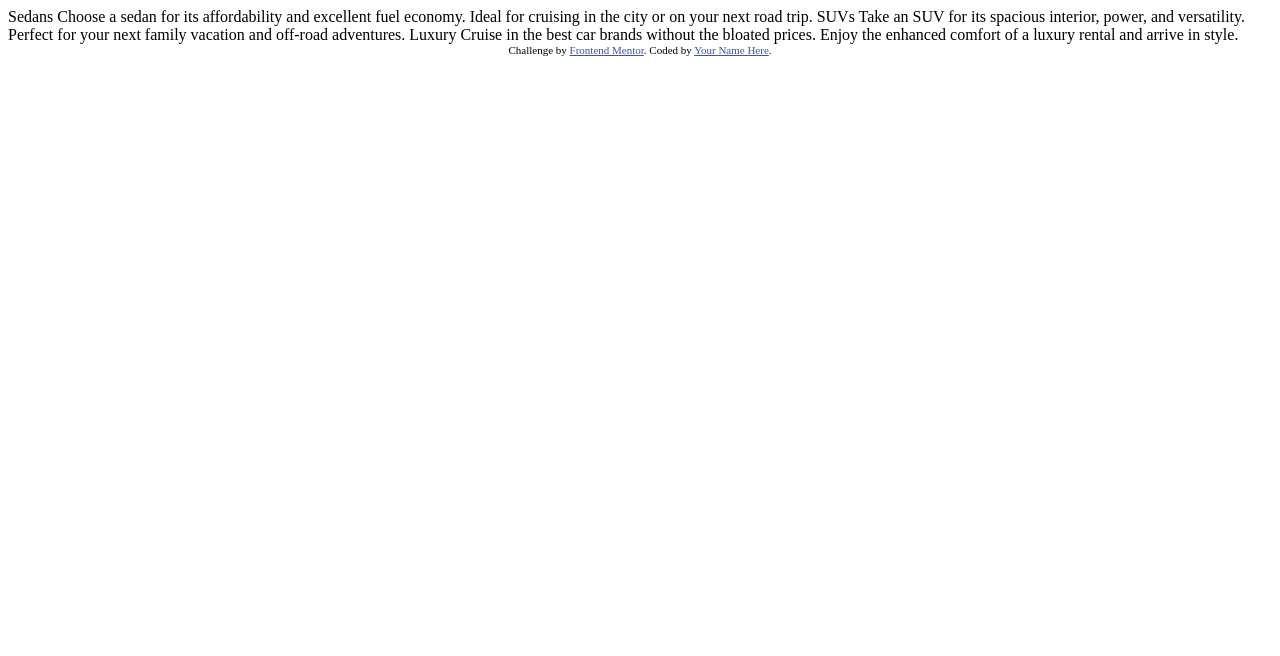
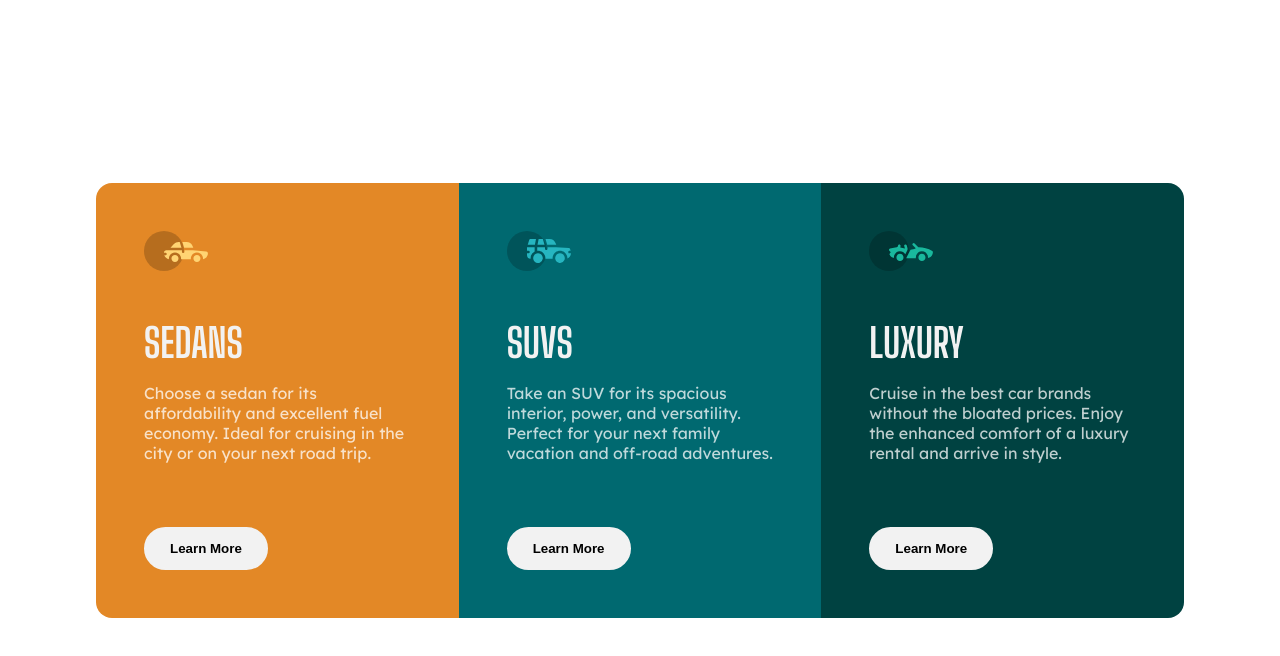
Before and after one commit to MashTwo/3-column-preview-card-component, a plain HTML site: page website/index.html in a window 1280 px wide. Drawn offline with Linux system fonts and the light colour scheme.

Commit message:
Final build

```diff
--- a/website/assets/css/theme.css
+++ b/website/assets/css/theme.css
@@ -2,3 +2,141 @@
 *   Design by Frontend Mentor (https://www.frontendmentor.io)
 *   Code by Ashley Bradley (https://ashleybradley.co.uk)
 */
+
+/*
+*   Variables
+*/
+:root {
+    /* Colours */
+    --bright-orange: hsl(31, 77%, 52%);
+    --dark-cyan: hsl(184, 100%, 22%);
+    --very-dark-cyan: hsl(179, 100%, 13%);
+    --transparent-white: hsla(0, 0%, 100%, 0.75);
+    --very-light-gray: hsl(0, 0%, 95%);
+}
+
+/*
+*   Global
+*/
+*, *::before, *::after {
+    box-sizing: border-box;
+    margin: 0;
+    padding: 0;
+}
+
+body {
+    font-size: 1rem;
+    color: var(--transparent-white);
+}
+
+/*
+*   Typography
+*/
+h2 {
+    color: var(--very-light-gray);
+    font-family: 'Big Shoulders Display', cursive;
+    font-size: 2.5rem;
+    text-transform: uppercase;
+}
+
+p {
+    font-family: 'Lexend Deca', sans-serif;
+}
+
+h2, p {
+    margin-bottom: 1rem;
+}
+
+/*
+*    Buttons
+*/
+button {
+    border: 2px solid var(--very-light-gray);
+    border-radius: 5rem;
+    background-color: var(--very-light-gray);
+    padding: 0.75rem 1.5rem;
+    font-weight: 700;
+}
+
+button:hover {
+    background-color: transparent;
+    cursor: pointer;
+    color: var(--very-light-gray);
+}
+
+/*
+*   Structure
+*/
+.container,
+.card {
+    display: grid;
+}
+
+.card {
+    grid-template-rows: repeat(3, 1fr);
+    margin: 2rem;
+    overflow: hidden;
+    border-radius: 1rem;
+}
+
+.section {
+    position: relative;
+    padding: 8.5rem 3rem 3rem 3rem;
+}
+
+/* Sedans */
+.card .section:nth-child(1) {
+    background-color: var(--bright-orange);
+}
+
+.card .section:nth-child(1)::before {
+    background-image: url('../images/icon-sedans.svg');
+}
+
+/* SUVs */
+.card .section:nth-child(2) {
+    background-color: var(--dark-cyan);
+}
+
+.card .section:nth-child(2)::before {
+    background-image: url('../images/icon-suvs.svg');
+}
+
+
+/* Luxury */
+.card .section:nth-child(3) {
+    background-color: var(--very-dark-cyan);
+}
+
+.card .section:nth-child(3)::before {
+    background-image: url('../images/icon-luxury.svg');
+}
+
+
+.card .section:nth-child(1)::before,
+.card .section:nth-child(2)::before,
+.card .section:nth-child(3)::before {
+    content: "";
+    position: absolute;
+    height: 40px;
+    width: 64px;
+    top: 3rem;
+    left: 3rem;
+}
+
+@media (min-width: 68em) {
+    .container {
+        height: 100vh;
+        place-items: center;
+    }
+
+    .card {
+        grid-template-rows: 1fr;
+        grid-template-columns: repeat(3, 1fr);
+        max-width: 68rem;
+    }
+
+    button {
+        margin-top: 3rem;
+    }
+}
--- a/website/index.html
+++ b/website/index.html
@@ -2,35 +2,41 @@
 <html lang="en">
 <head>
   <meta charset="UTF-8">
-  <meta name="viewport" content="width=device-width, initial-scale=1.0"> <!-- displays site properly based on user's device -->
+  <meta name="viewport" content="width=device-width, initial-scale=1.0">
 
   <link rel="icon" type="image/png" sizes="32x32" href="./images/favicon-32x32.png">
 
+  <!-- Google fonts -->
+  <link rel="preconnect" href="https://fonts.gstatic.com">
+  <link href="https://fonts.googleapis.com/css2?family=Big+Shoulders+Display:wght@400;700&display=swap" rel="stylesheet">
+  <link href="https://fonts.googleapis.com/css2?family=Lexend+Deca&display=swap" rel="stylesheet">
+
+  <!-- Theme CSS -->
+  <link rel="stylesheet" href="./assets/css/theme.css">
+
   <title>Frontend Mentor | 3-column preview card component</title>
-
-  <!-- Feel free to remove these styles or customise in your own stylesheet 👍 -->
-  <style>
-    .attribution { font-size: 11px; text-align: center; }
-    .attribution a { color: hsl(228, 45%, 44%); }
-  </style>
 </head>
 <body>
+  <div class="container">
+    <div class="card">
+      <div class="section">
+        <h2>Sedans</h2>
+        <p>Choose a sedan for its affordability and excellent fuel economy. Ideal for cruising in the city or on your next road trip.</p>
+        <button>Learn More</button>
+      </div>
 
-  Sedans
-  Choose a sedan for its affordability and excellent fuel economy. Ideal for cruising in the city
-  or on your next road trip.
+      <div class="section">
+        <h2>SUVs</h2>
+        <p>Take an SUV for its spacious interior, power, and versatility. Perfect for your next family vacation and off-road adventures.</p>
+        <button>Learn More</button>
+      </div>
 
-  SUVs
-  Take an SUV for its spacious interior, power, and versatility. Perfect for your next family vacation
-  and off-road adventures.
-
-  Luxury
-  Cruise in the best car brands without the bloated prices. Enjoy the enhanced comfort of a luxury
-  rental and arrive in style.
-
-  <div class="attribution">
-    Challenge by <a href="https://www.frontendmentor.io?ref=challenge" target="_blank">Frontend Mentor</a>.
-    Coded by <a href="#">Your Name Here</a>.
+      <div class="section">
+        <h2>Luxury</h2>
+        <p>Cruise in the best car brands without the bloated prices. Enjoy the enhanced comfort of a luxury rental and arrive in style.</p>
+        <button>Learn More</button>
+      </div>
+    </div>
   </div>
 </body>
 </html>
```
